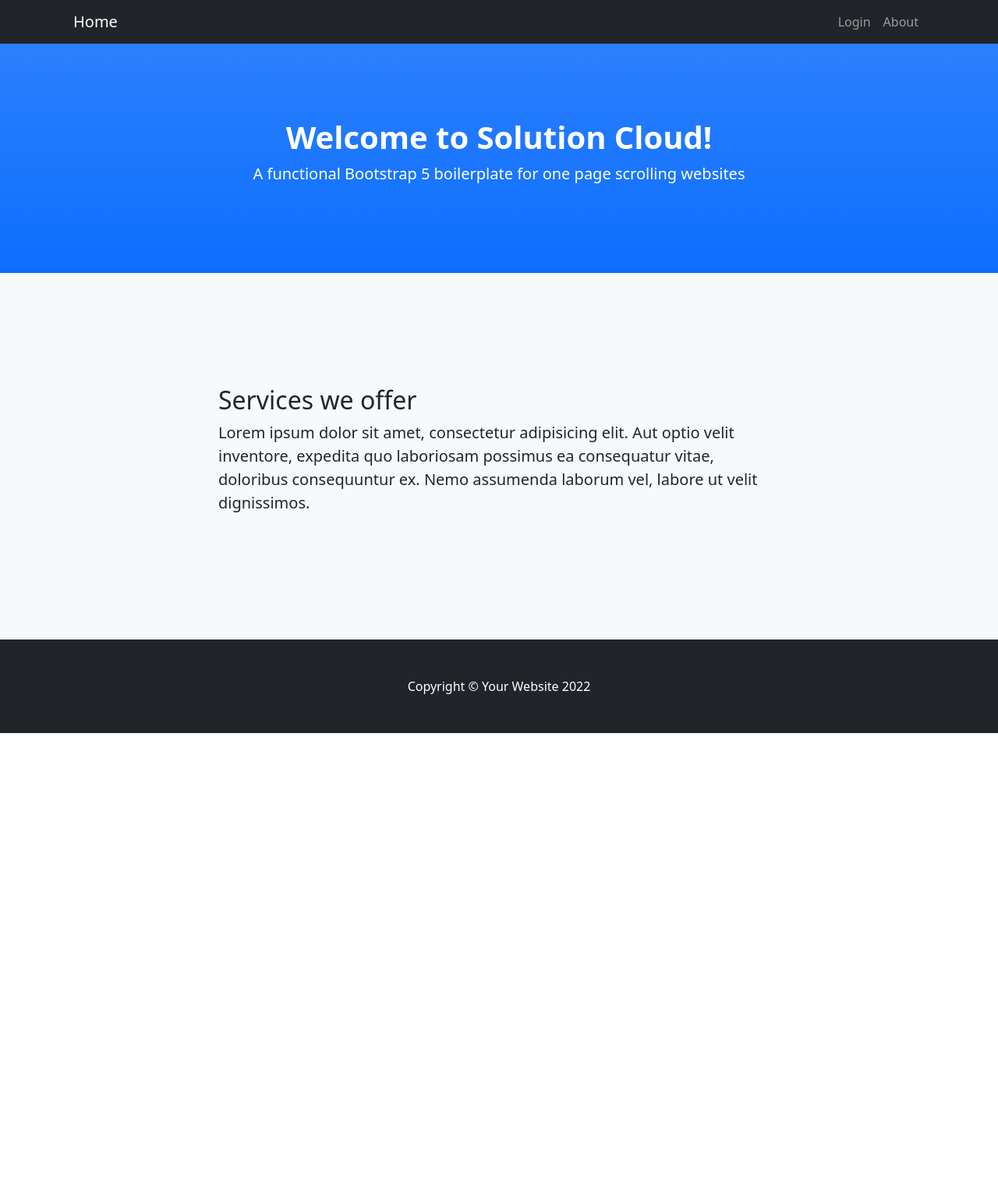
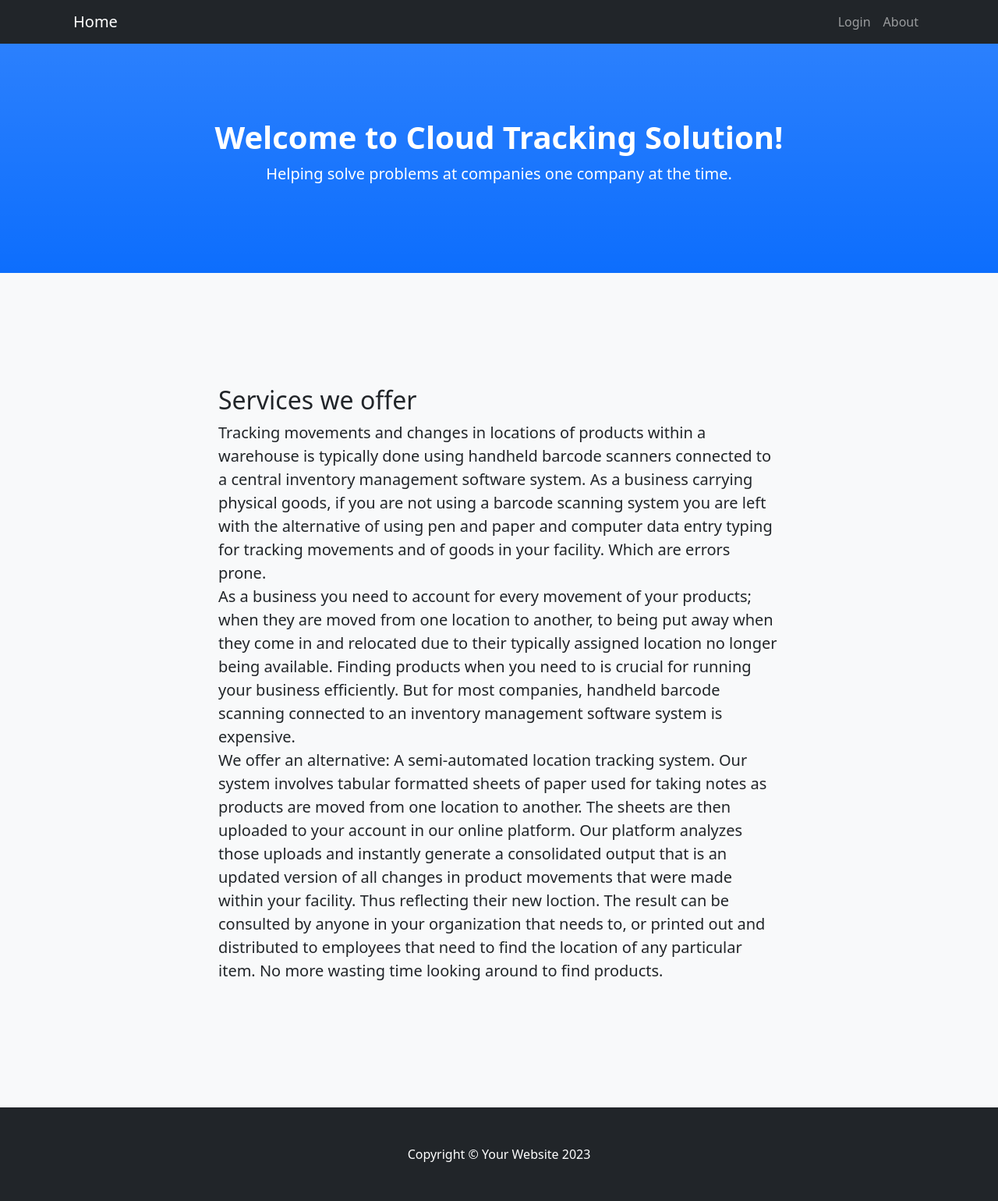
Before and after one commit to bengogd/textdirect, a Django app: page / in a window 1280 px wide. Shown: the whole page at 78% size. Before the commit the page ends 940 px from the top, so only its background shows below. Run offline with Django 4.2, Linux system fonts and the light colour scheme; parts of the project's set-up code (start-up, migrations or seed data) failed here and were passed over; some libraries are stand-ins or nearby versions.

Commit message:
index page changed, added df = df_base.compare(df_update)

```diff
--- a/aws/templates/aws/base.html
+++ b/aws/templates/aws/base.html
@@ -34,7 +34,7 @@
         {% block content %}{% endblock %}
         <!-- Footer-->
         <footer class="py-5 bg-dark">
-            <div class="container px-4"><p class="m-0 text-center text-white">Copyright &copy; Your Website 2022</p></div>
+            <div class="container px-4"><p class="m-0 text-center text-white">Copyright &copy; Your Website 2023</p></div>
         </footer>
         <!-- Bootstrap core JS-->
         <script src="https://cdn.jsdelivr.net/npm/bootstrap@5.1.3/dist/js/bootstrap.bundle.min.js"></script>
--- a/aws/templates/aws/index.html
+++ b/aws/templates/aws/index.html
@@ -3,8 +3,8 @@
 <!-- Header-->
 <header class="bg-primary bg-gradient text-white">
     <div class="container px-4 text-center">
-        <h1 class="fw-bolder">Welcome to Solution Cloud!</h1>
-        <p class="lead">A functional Bootstrap 5 boilerplate for one page scrolling websites</p>
+        <h1 class="fw-bolder">Welcome to Cloud Tracking Solution!</h1>
+        <p class="lead">Helping solve problems at companies one company at the time.</p>
     </div>
 </header>
    <!-- Services section-->
@@ -13,7 +13,9 @@
         <div class="row gx-4 justify-content-center">
             <div class="col-lg-8">
                 <h2>Services we offer</h2>
-                <p class="lead">Lorem ipsum dolor sit amet, consectetur adipisicing elit. Aut optio velit inventore, expedita quo laboriosam possimus ea consequatur vitae, doloribus consequuntur ex. Nemo assumenda laborum vel, labore ut velit dignissimos.</p>
+                <p class="lead">Tracking movements and changes in locations of products within a warehouse is typically done using handheld barcode scanners connected to a central inventory management software system. As a business carrying physical goods, if you are not using a barcode scanning system you are left with the alternative of using pen and paper and computer data entry typing for tracking movements and of goods in your facility. Which are errors prone. <br>
+                    As a business you need to account for every movement of your products; when they are moved from one location to another, to being put away when they come in and relocated due to their typically assigned location no longer being available. Finding products when you need to is crucial for running your business efficiently. But for most companies, handheld barcode scanning connected to an inventory management software system is expensive.
+                <br>We offer an alternative: A semi-automated location tracking system. Our system involves tabular formatted sheets of paper used for taking notes as products are moved from one location to another. The sheets are then uploaded to your account in our online platform. Our platform analyzes those uploads and instantly generate a consolidated output that is an updated version of all changes in product movements that were made within your facility. Thus reflecting their new loction. The result can be consulted by anyone in your organization that needs to, or printed out and distributed to employees that need to find the location of any particular item. No more wasting time looking around to find products.</p>
             </div>
         </div>
     </div>
--- a/aws/views.py
+++ b/aws/views.py
@@ -119,5 +119,7 @@ def s3file_reader(request):
         df_base = pd.json_normalize(json_base)
         df_update = pd.json_normalize(json_update)
         #To perform comparasion, calculation logic based on df_base & df_update
-        #output_html = df.to_html()
-        #return HttpResponse(output_html)
+        print("Dataframe difference -- \n")
+        df = df_base.compare(df_update)
+        output_html = df.to_html()
+        return HttpResponse(output_html)
```
